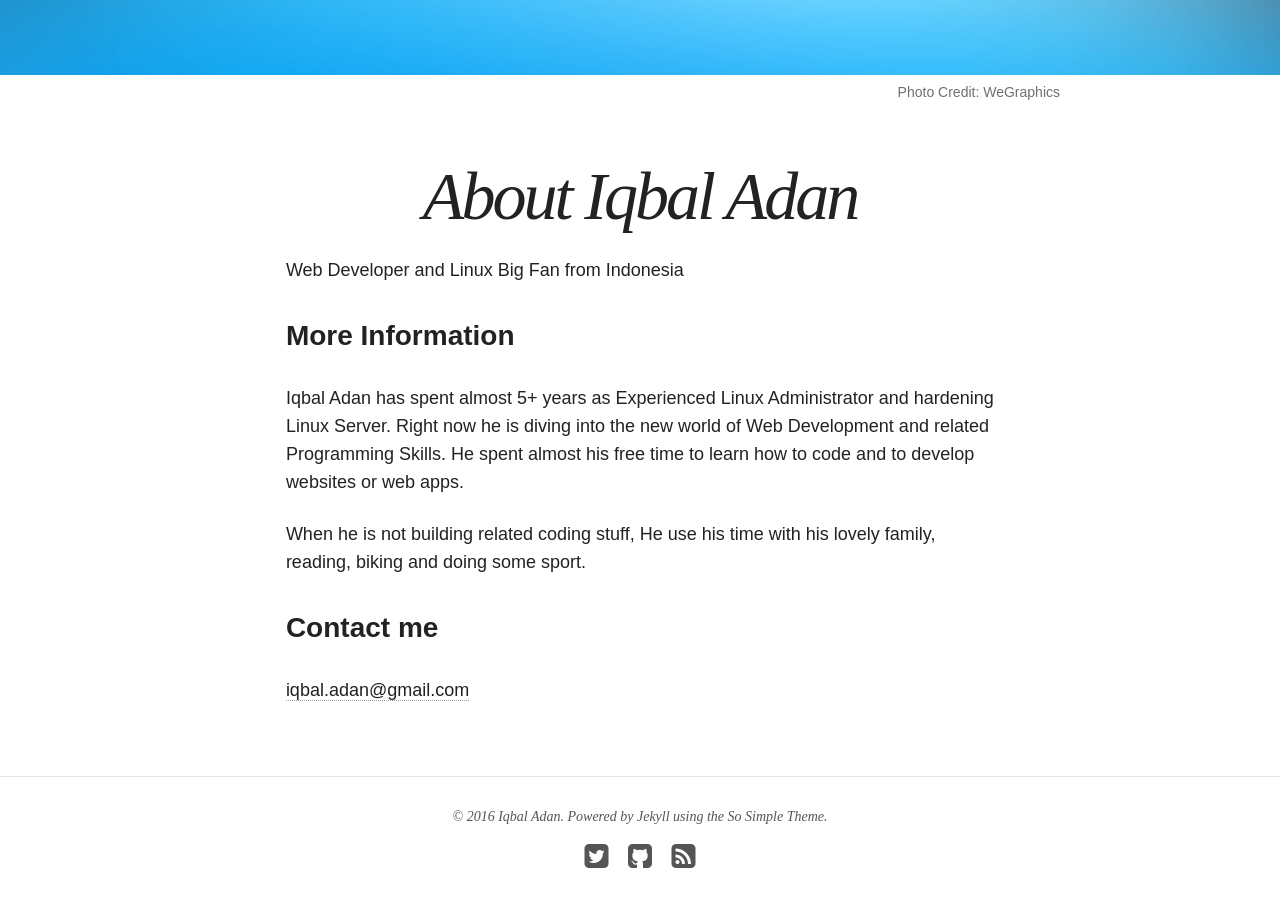
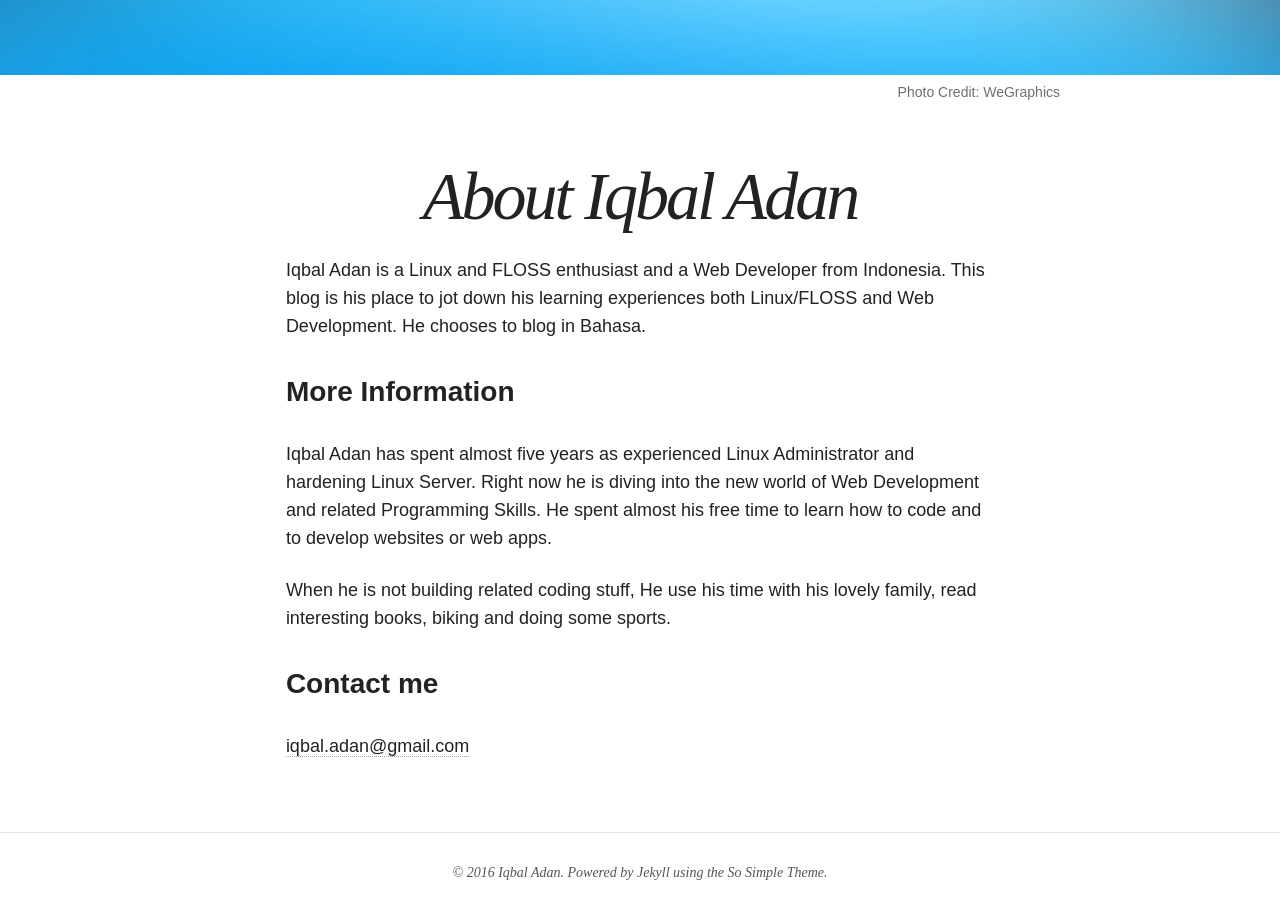
Before and after one commit to iqbaladan/iqbaladan.github.io, a Jekyll site: the page built from about/index.md, in a window 1280 px wide and 900 px high, scrolled down 618 px. Built offline with Jekyll 4.4.1, drawn with Linux system fonts in a browser that asks for light colours; nearby versions of some CDN libraries.

Commit message:
Editing About

```diff
--- a/about/index.md
+++ b/about/index.md
@@ -8,13 +8,13 @@
   creditlink: http://wegraphics.net/downloads/free-ultimate-blurred-background-pack/
 ---
 
-Web Developer and Linux Big Fan from Indonesia
+Iqbal Adan is a Linux and FLOSS enthusiast and a Web Developer from Indonesia. This blog is his place to jot down his learning experiences both Linux/FLOSS and Web Development. He chooses to blog in Bahasa.
 
 ### More Information
 
-Iqbal Adan has spent almost 5+ years as Experienced Linux Administrator and hardening Linux Server. Right now he is diving into the new world of Web Development and related Programming Skills. He spent almost his free time to learn how to code  and to develop websites or web apps.
+Iqbal Adan has spent almost five years as experienced Linux Administrator and hardening Linux Server. Right now he is diving into the new world of Web Development and related Programming Skills. He spent almost his free time to learn how to code  and to develop websites or web apps.
 
-When he is not building related coding stuff, He use his time with his lovely family, reading, biking and doing some sport.
+When he is not building related coding stuff, He use his time with his lovely family, read interesting books, biking and doing some sports.
 
 ### Contact me
 
```
